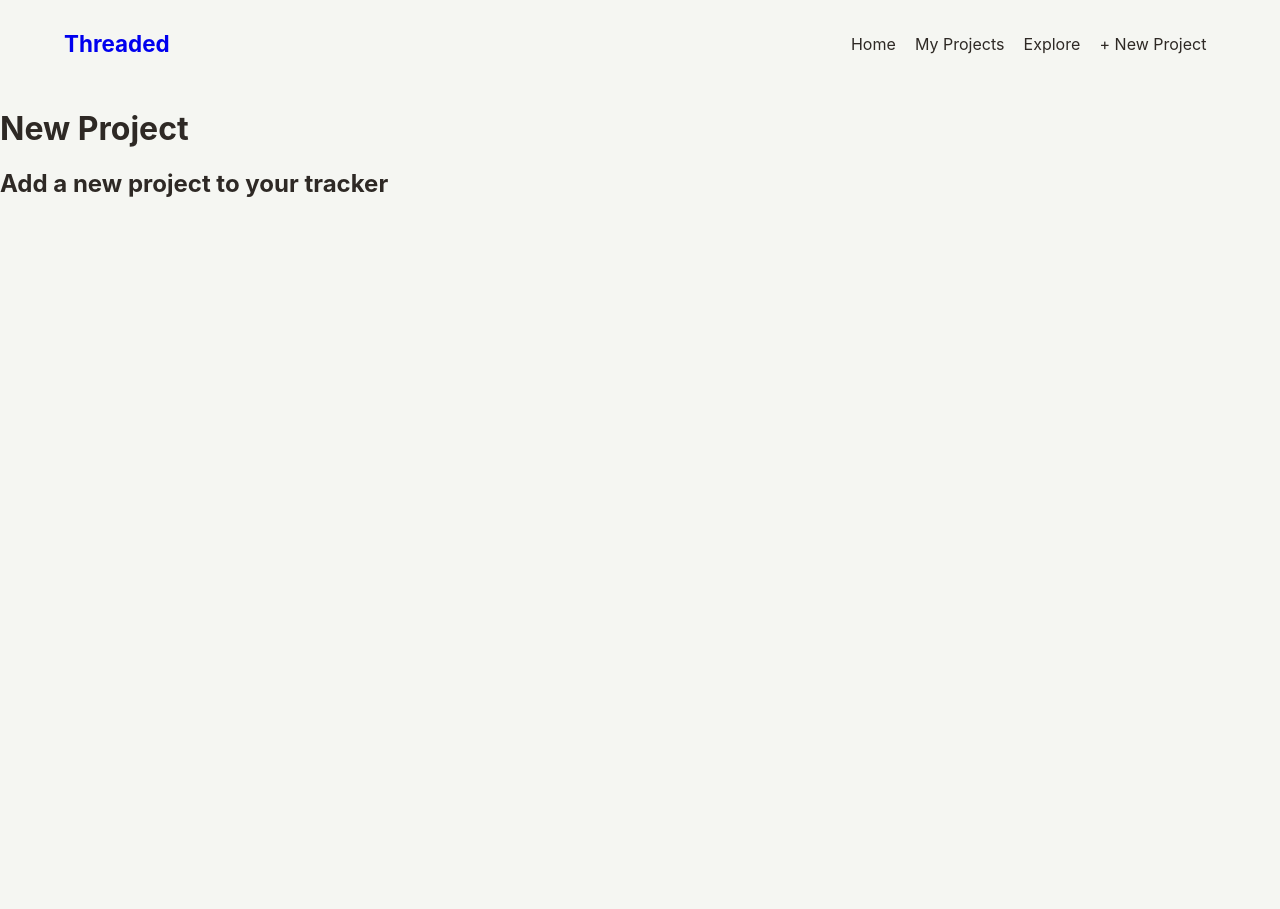
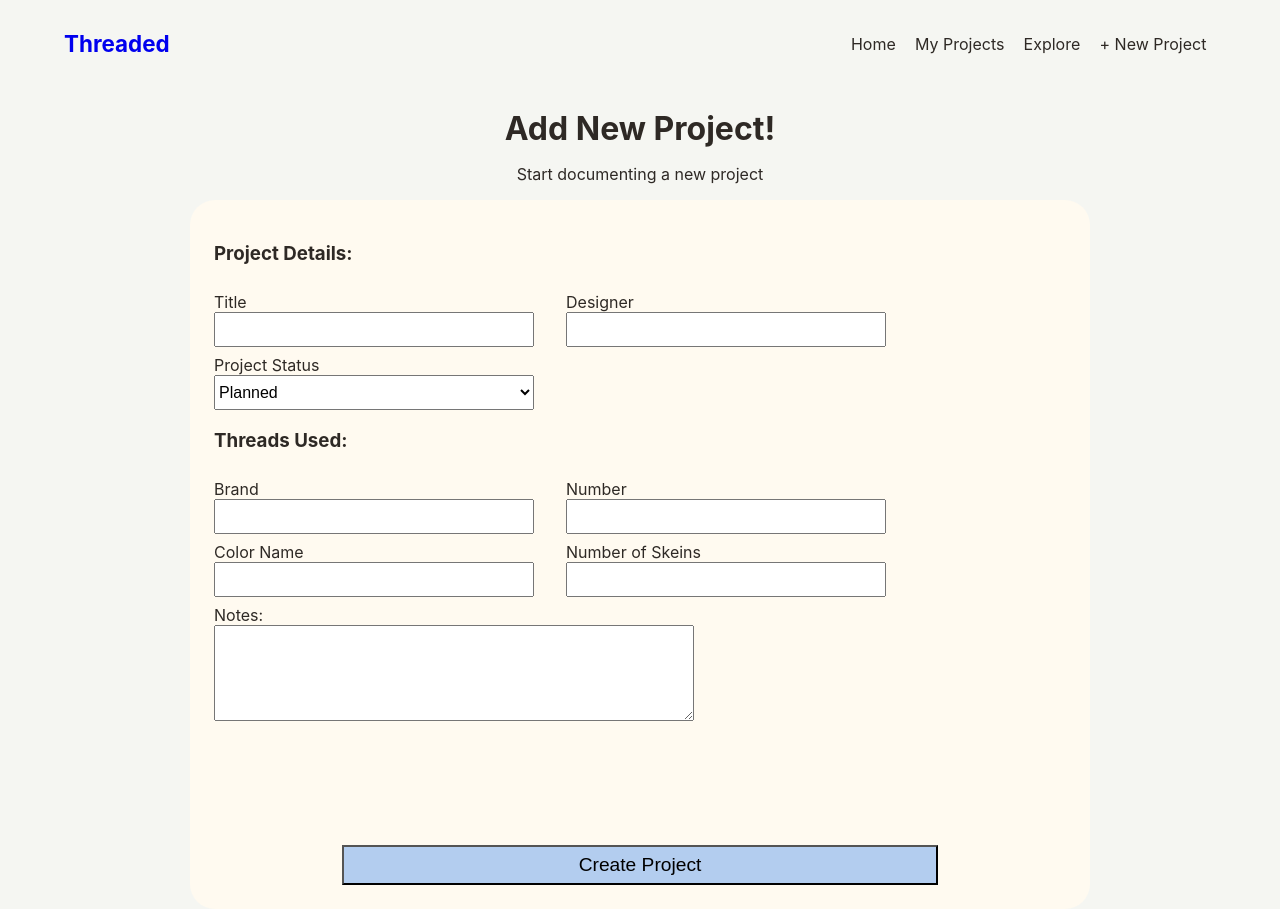
Before and after one commit to claireweber12/threaded, a React (Vite) app: page /new-project in a window 1280 px wide. Before the commit the page ends 800 px from the top, so only its background shows below. Built offline with nearby package versions, Linux system fonts and the light colour scheme.

Commit message:
add new project form

```diff
--- a/src/data/sampleProjects.js
+++ b/src/data/sampleProjects.js
@@ -14,18 +14,21 @@ const sampleProjects = [
                 colorNumber: "147",
                 colorName:'Carnation',
                 colorHex:"#F9629F",
+                numSkeins: '1',
             },
             {
                 brand:"Silk and Ivory",
                 colorNumber:"149",
                 colorName:"Azalea",
                 colorHex:"#F06292",
+                numSkeins: '1',
             },
             {
                 brand:"Silk and Ivory",
                 colorNumber:"002",
                 colorName:"White",
                 colorHex:"#ffffff",
+                numSkeins: '1',
             }
         ]
     },
@@ -43,42 +46,49 @@ const sampleProjects = [
                 colorNumber: "002",
                 colorName:'Salt',
                 colorHex:"#ffffff",
+                numSkeins: '1',
             },
             {
                 brand:"Pepper Pot Silk",
                 colorNumber:"107",
                 colorName:"Ceramic",
                 colorHex:'#9ccfe9',
+                numSkeins: '1',
             },
             {
                 brand:"Essentials",
                 colorNumber:"717",
                 colorName:"Appletini",
                 colorHex:"#e3f8a9",
+                numSkeins: '1',
             },
             {
                 brand:"Essentials",
                 colorNumber:"627",
                 colorName:"Chipmunk",
                 colorHex:"#a2865f",
+                numSkeins: '1',
             },
             {
                 brand:"Essentials",
                 colorNumber:"727",
                 colorName:"Eucalyptus",
                 colorHex:"#819d6a",
+                numSkeins: '1',
             },
             {
                 brand:"Essentials",
                 colorNumber:"853",
                 colorName:"Western",
                 colorHex:"#625220",
+                numSkeins: '1',
             },
             {
                 brand:"Petite Very Velvet",
                 colorNumber:"652",
                 colorName:"Hunter Green",
                 colorHex:"#4a8c4f",
+                numSkeins: '1',
             },
         ]
     }
--- a/src/index.css
+++ b/src/index.css
@@ -5,3 +5,4 @@
 @import "./styles/dashboard.css";
 @import "./styles/home.css";
 @import "./styles/projectDetail.css";
+@import "./styles/forms.css";
--- a/src/pages/NewProject.jsx
+++ b/src/pages/NewProject.jsx
@@ -1,10 +1,67 @@
 
 function NewProject() {
     return(
-        <div className='page new-project'>
-            <h1>New Project</h1>
-            <h2>Add a new project to your tracker</h2>
-        </div>
+        <main className='new-project-page'>
+            <h1>Add New Project!</h1>
+            <p>Start documenting a new project</p>
+            <div className='form-card'>
+                <h3>Project Details:</h3>
+                <div className='form-section'>
+                    <div className='form-row'>
+                        <div className='form-group'>
+                            <label htmlFor='title'>Title</label>
+                            <input id='title' type='text'/>
+                        </div>
+                        <div className='form-group'>
+                            <label htmlFor='designer'>Designer</label>
+                            <input id='designer' type='text'/>
+                        </div>
+                    </div>
+                    <div className='form-group'>
+                        <label htmlFor='status'>Project Status</label>
+                        <select id='status'>
+                            <option value='planned'>Planned</option>
+                            <option value='started'>Started</option>
+                            <option value='completed'>Completed</option>
+                            <option value='paused'>Paused</option>
+                            <option value='abandoned'>Abandoned</option>
+                        </select>
+                    </div>
+                </div>
+                <h3>Threads Used:</h3>
+                <div className='form-section'>
+                    <div className='form-row'>
+                        <div className='form-group'>
+                            <label htmlFor='brand'>Brand</label>
+                            <input id='brand' type='text'/>
+                        </div>
+                        <div className='form-group'>
+                            <label htmlFor='number'>Number</label>
+                            <input id='number' type='text'/>
+                        </div>
+                    </div>
+                    <div className='form-row'>
+                        <div className='form-group'>
+                            <label htmlFor='color-name'>Color Name</label>
+                            <input id='color-name' type='text' />
+                        </div>
+                        <div className='form-group'>
+                            <label htmlFor='num-skeins'>Number of Skeins</label>
+                            <input id='num-skiens' type='text'/>
+                        </div>
+                    </div>
+                </div>
+                <div className='form-section'>
+                    <div className='form-group'>
+                        <label htmlFor='text-area'>Notes:</label>
+                        <textarea id='text-area'></textarea>
+                    </div>
+                </div>
+
+                <button id='create-btn'>Create Project</button>
+
+            </div>
+        </main>
 
     )
 }
--- /dev/null
+++ b/src/styles/forms.css
@@ -0,0 +1,61 @@
+@import "./base.css";
+@import "./navbar.css";
+
+.new-project-page{
+    height:100vh;
+    display:flex;
+    flex-direction:column;
+    align-items:center;
+}
+
+h1{
+    margin-bottom:0;
+}
+
+
+.form-card{
+    background-color:floralwhite;
+    width:min(900px, 90%);
+    height:auto;
+    padding:1.5rem;
+    border-radius:25px;
+    display:flex;
+    flex-direction:column;
+}
+
+.form-section{
+    display:grid;
+    grid-template-rows:1fr 1fr;
+    height:auto;
+    width:100%;
+
+}
+.form-row{
+    display:flex;
+    gap:2rem;
+}
+
+.form-group{
+    display:flex;
+    flex-direction:column;
+    margin-top:.5rem;
+
+}
+input, select{
+    width:20rem;
+    height: 2.2rem;
+    font-size:1rem;
+}
+textArea{
+    width:30rem;
+    height:6rem;
+}
+
+#create-btn{
+    width:70%;
+    align-self:center;
+    height:2.5rem;
+    font-size:1.2rem;
+    background-color: var(--light-blue);
+
+}
--- a/src/styles/projectDetail.css
+++ b/src/styles/projectDetail.css
@@ -61,14 +61,10 @@
     margin:0;
 }
 
-.thread-container{
-    display:flex;
-    align-items:center;
-}
 
 .thread-dot{
-    width:18px;
-    height:18px;
+    width:20px;
+    height:20px;
     border-radius: 50%;
     border: 1px solid white;
     display:flex;
```
